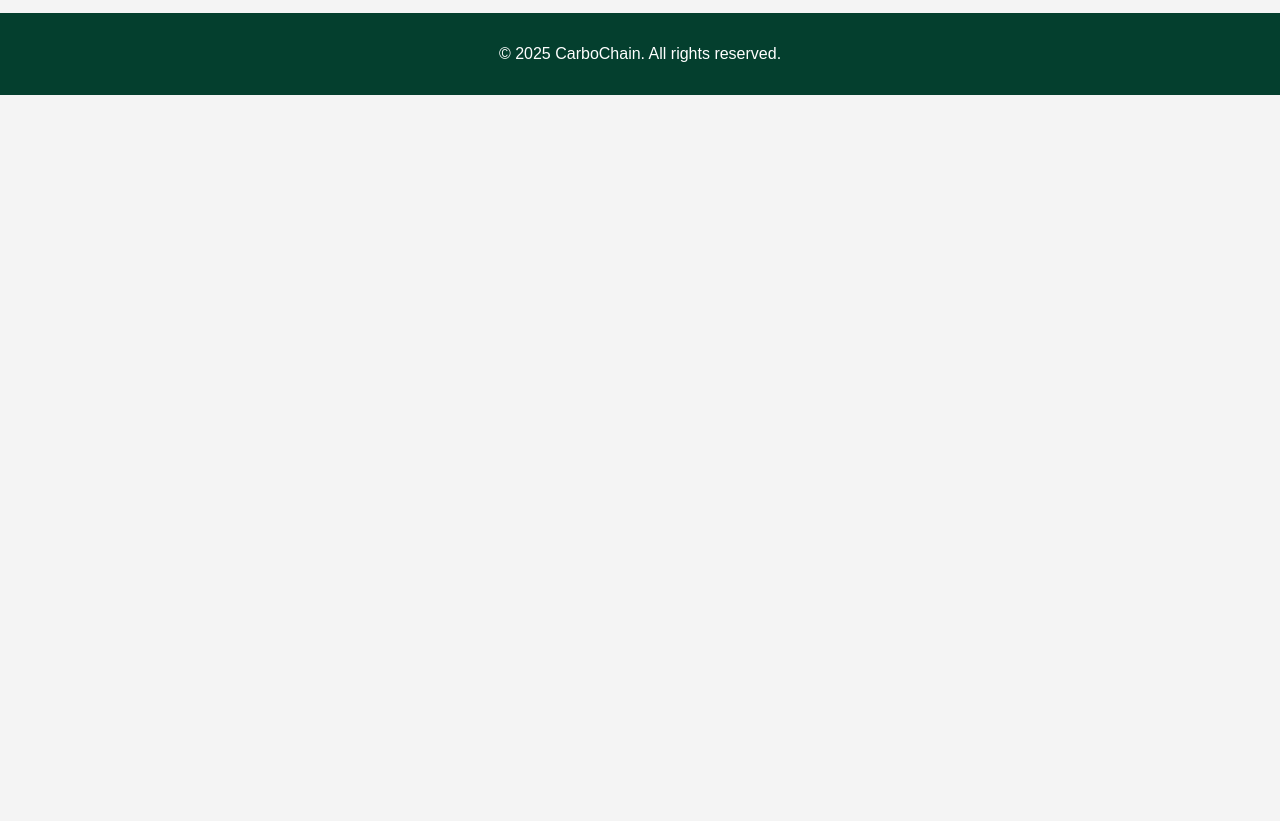
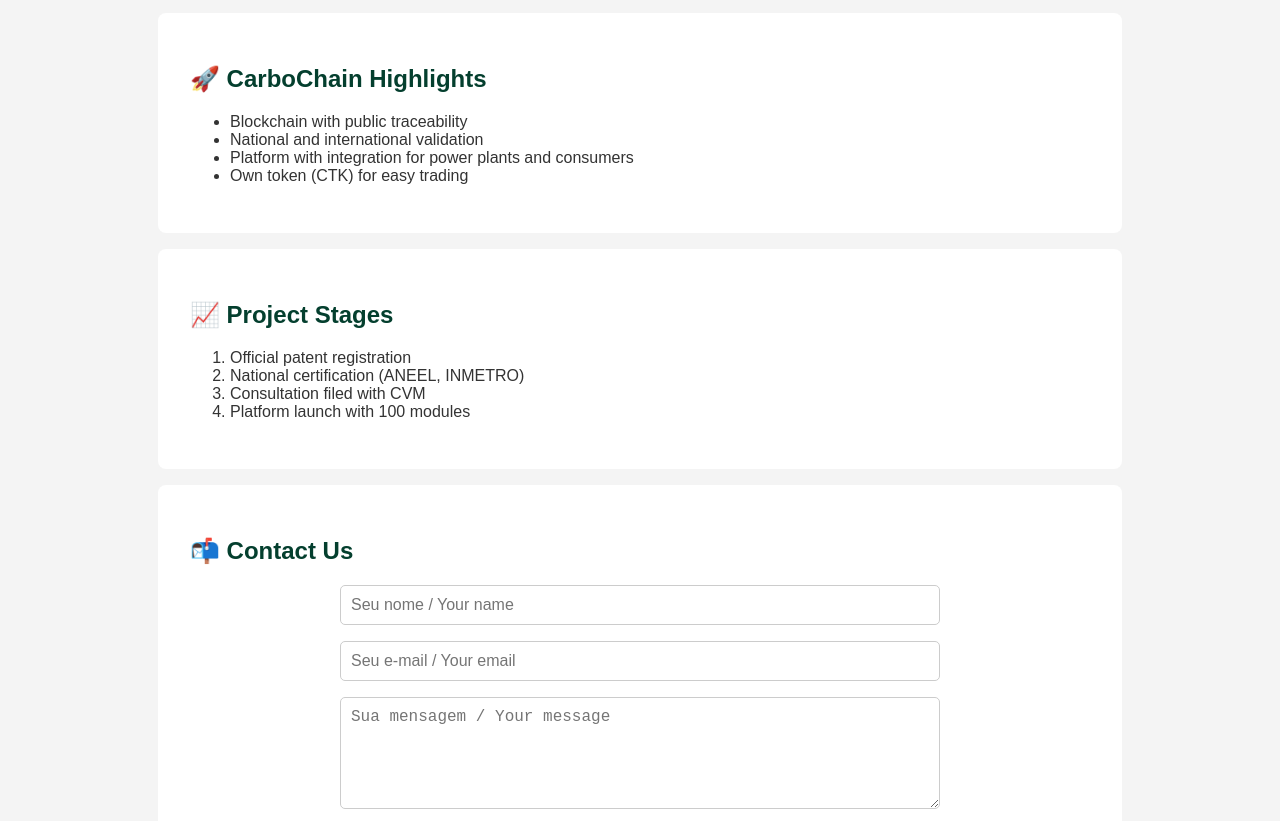
Before and after one commit to slasfir/carbochain-site, a plain HTML site: page index.html in a window 1280 px wide. Shown: the part 799-1620 px from the top of the page. Before the commit the page ends 894 px from the top, so only its background shows below. Drawn offline with Linux system fonts and the light colour scheme.

Commit message:
correção final da pagina com os 4 idiomas

```diff
--- a/index.html
+++ b/index.html
@@ -57,6 +57,36 @@
     </div>
   </section>
 
+  <section>
+    <h2 data-pt="🚀 Diferenciais da CarboChain" data-en="🚀 CarboChain Highlights" data-es="🚀 Diferenciales de CarboChain" data-fr="🚀 Atouts de CarboChain"></h2>
+    <ul>
+      <li data-pt="Blockchain com rastreabilidade pública" data-en="Blockchain with public traceability" data-es="Blockchain con trazabilidad pública" data-fr="Blockchain avec traçabilité publique"></li>
+      <li data-pt="Validação nacional e internacional" data-en="National and international validation" data-es="Validación nacional e internacional" data-fr="Validation nationale et internationale"></li>
+      <li data-pt="Plataforma com integração para usinas e consumidores" data-en="Platform with integration for power plants and consumers" data-es="Plataforma con integración para plantas y consumidores" data-fr="Plateforme avec intégration pour les usines et les consommateurs"></li>
+      <li data-pt="Token próprio (CTK) para negociação facilitada" data-en="Own token (CTK) for easy trading" data-es="Token propio (CTK) para negociación facilitada" data-fr="Jeton propre (CTK) pour une négociation facilitée"></li>
+    </ul>
+  </section>
+
+  <section>
+    <h2 data-pt="📈 Etapas do Projeto" data-en="📈 Project Stages" data-es="📈 Etapas del Proyecto" data-fr="📈 Étapes du Projet"></h2>
+    <ol>
+      <li data-pt="Registro oficial da patente" data-en="Official patent registration" data-es="Registro oficial de la patente" data-fr="Enregistrement officiel du brevet"></li>
+      <li data-pt="Certificação nacional (ANEEL, INMETRO)" data-en="National certification (ANEEL, INMETRO)" data-es="Certificación nacional (ANEEL, INMETRO)" data-fr="Certification nationale (ANEEL, INMETRO)"></li>
+      <li data-pt="Consulta protocolada na CVM" data-en="Consultation filed with CVM" data-es="Consulta registrada en la CVM" data-fr="Consultation déposée auprès de la CVM"></li>
+      <li data-pt="Lançamento da plataforma com 100 módulos" data-en="Platform launch with 100 modules" data-es="Lanzamiento de la plataforma con 100 módulos" data-fr="Lancement de la plateforme avec 100 modules"></li>
+    </ol>
+  </section>
+
+  <section id="contato">
+    <h2 data-pt="📬 Entre em Contato" data-en="📬 Contact Us" data-es="📬 Contáctanos" data-fr="📬 Contactez-nous"></h2>
+    <form action="https://formsubmit.co/carbochain@gmail.com" method="POST">
+      <input type="text" name="nome" placeholder="Seu nome / Your name" required>
+      <input type="email" name="email" placeholder="Seu e-mail / Your email" required>
+      <textarea name="mensagem" rows="5" placeholder="Sua mensagem / Your message" required></textarea>
+      <button type="submit" data-pt="Enviar" data-en="Send" data-es="Enviar" data-fr="Envoyer"></button>
+    </form>
+  </section>
+
   <footer>
     <p data-pt="© 2025 CarboChain. Todos os direitos reservados."
        data-en="© 2025 CarboChain. All rights reserved."
@@ -72,7 +102,6 @@
         }
       });
     }
-
     const userLang = navigator.language || navigator.userLanguage;
     if (userLang.startsWith('en')) {
       setLanguage('en');
```
